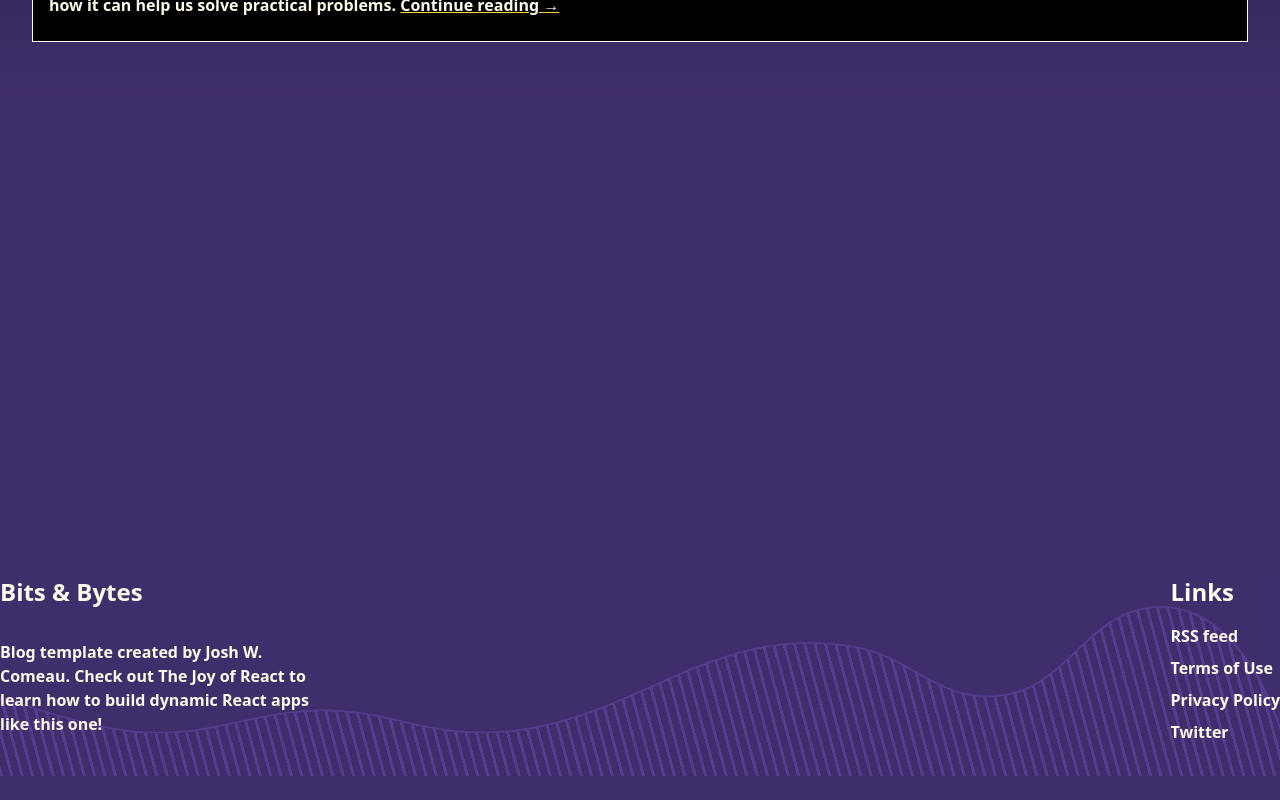
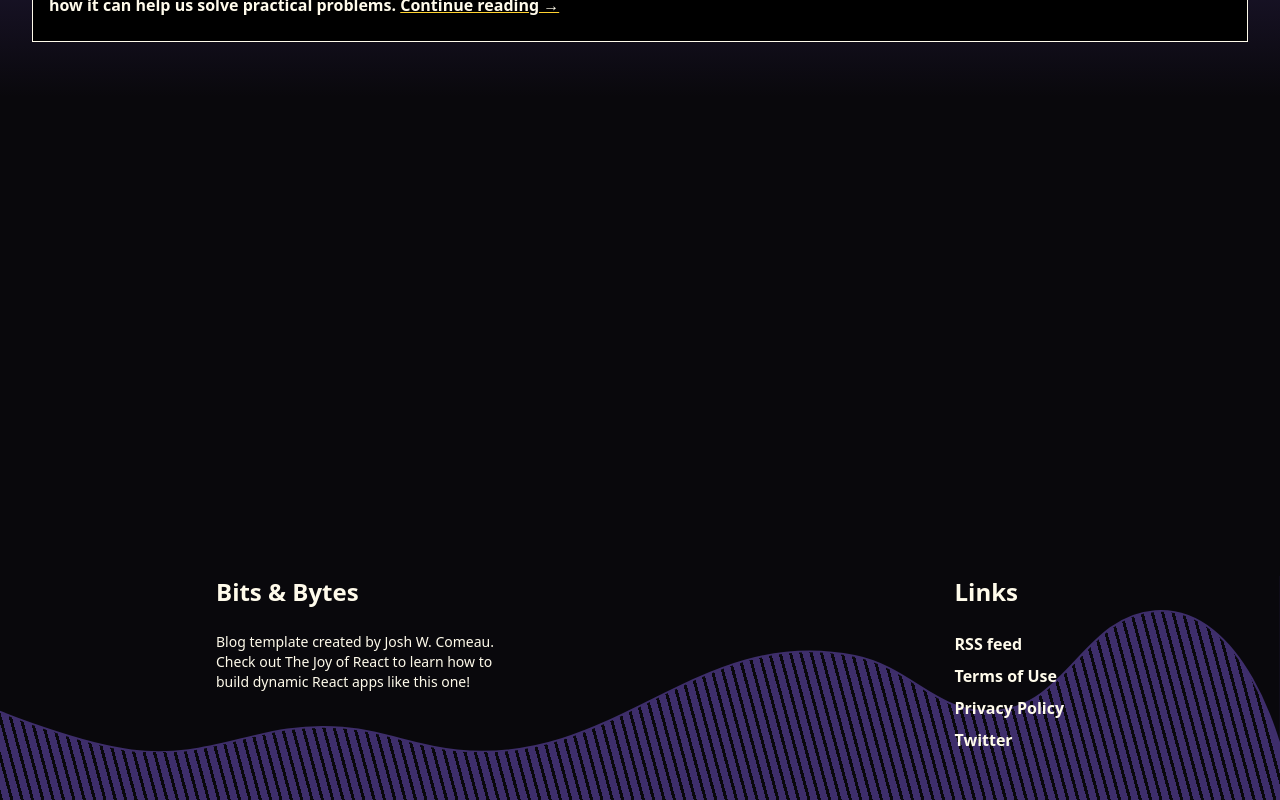
Before and after one commit to Lam-Big-Water/sam-blog-v2, a Next.js app: page / in a window 1280 px wide. Shown: the part 304-1104 px from the top of the page. Before the commit the page ends 1080 px from the top, so only its background shows below. Built offline with nearby package versions, Linux system fonts and the light colour scheme.

Commit message:
modify some style

```diff
--- a/src/app/_components/footer.tsx
+++ b/src/app/_components/footer.tsx
@@ -1,25 +1,24 @@
 import React from "react";
 import DecorativeSwoops from "./decorativeSwoops";
+import Logo from "./logo";
 
 const Footer = () => {
   return (
-    <footer className="relative w-full pb-8">
+    <footer className="relative flex justify-center items-center">
       <DecorativeSwoops />
-      <div className="relative flex justify-between items-start ">
+      <div className="relative flex justify-between items-baseline gap-8 w-full max-w-[880px] px-4 pb-12">
         <div className="max-w-80">
-          <h4 className="text-2xl text-amber-50 font-black pb-8">
-            Bits & Bytes
-          </h4>
+          <Logo />
 
-          <p className="text-amber-50 font-bold">
+          <p className="max-w-[18rem] text-sm text-amber-50 mt-6">
             Blog template created by Josh W. Comeau. Check out The Joy of React
             to learn how to build dynamic React apps like this one!
           </p>
         </div>
 
         <div>
-          <h5 className="text-amber-50 text-2xl font-bold pb-4">Links</h5>
-          <ul className="flex flex-col gap-2 text-amber-50 font-bold">
+          <h5 className="text-amber-50 text-2xl font-bold">Links</h5>
+          <ul className="flex flex-col gap-2 text-amber-50 font-bold mt-6">
             <li>
               <a href="#">RSS feed</a>
             </li>
--- a/src/app/_components/header.tsx
+++ b/src/app/_components/header.tsx
@@ -1,11 +1,11 @@
 import React from "react";
 import { Rss, Sun, Moon } from "react-feather";
-import HeaderLogo from "./logo";
+import Logo from "./logo";
 
 const Header = () => {
   return (
     <div className="relative w-full max-w-[880px] m-auto px-4 h-20 flex justify-between items-center text-amber-50 font-medium">
-      <HeaderLogo />
+      <Logo />
 
       <div className="flex gap-4 items-center">
         <a
--- a/src/app/_components/logo.tsx
+++ b/src/app/_components/logo.tsx
@@ -1,12 +1,12 @@
 import React from "react";
 import Link from "next/link"
 
-const HeaderLogo = () => {
+const Logo = () => {
   return (
-    <Link href="/" className="block text-xl font-semibold -leading-2 transition-all duration-400 ease-in-out will-change-transform pointer-fine:hover:font-black">
+    <Link href="/" className="block text-2xl text-amber-50 font-semibold -leading-2 transition-all duration-400 ease-in-out will-change-transform pointer-fine:hover:font-black">
       Bits & Bytes
     </Link>
   );
 };
 
-export default HeaderLogo;
+export default Logo;
--- a/src/app/globals.css
+++ b/src/app/globals.css
@@ -5,7 +5,7 @@ body {
   display: flex;
   flex-direction: column;
   min-height: 100svh;
-  background: hsl(256deg 40% 30%);
+  background: hsl(256deg 20% 4%);
 }
 
 body::before {
@@ -18,8 +18,8 @@ body::before {
   height: 50vh;
   background: linear-gradient(
     to top,
-    hsl(256deg 40% 30%),
-    hsl(256deg 30% 15%)
+    hsl(256deg 20% 4%),
+    hsl(256deg 40% 30%)
   );
 }
 
@@ -35,7 +35,7 @@ body > main {
   height: 100%;
   background: repeating-linear-gradient(
     75deg,
-    hsl(256deg 40% 40%) 0px 3px,
+    hsl(256deg 20% 4%) 0px 3px,
     transparent 3px 10px
   ),
   hsl(256deg 40% 30%);
@@ -53,8 +53,8 @@ body > main {
   max-width: revert;
 
   & path {
-    fill: hsl(256deg 40% 30%);
-    stroke: hsl(256deg 40% 40%);
+    fill: hsl(256deg 20% 4%);
+    stroke: hsl(256deg 40% 30%);
     stroke-width: 3px;
   }
 }
--- a/src/app/layout.tsx
+++ b/src/app/layout.tsx
@@ -25,14 +25,14 @@ export default function RootLayout({
   children: React.ReactNode;
 }>) {
   return (
-    <html lang="en">
+    <html lang="en" className="min-h-full min-w-full">
       <body
         className={`${geistSans.variable} ${geistMono.variable} antialiased`}
       >
         <Header />
         {children}
+        <Footer />
       </body>
-      <Footer />
     </html>
   );
 }
```
